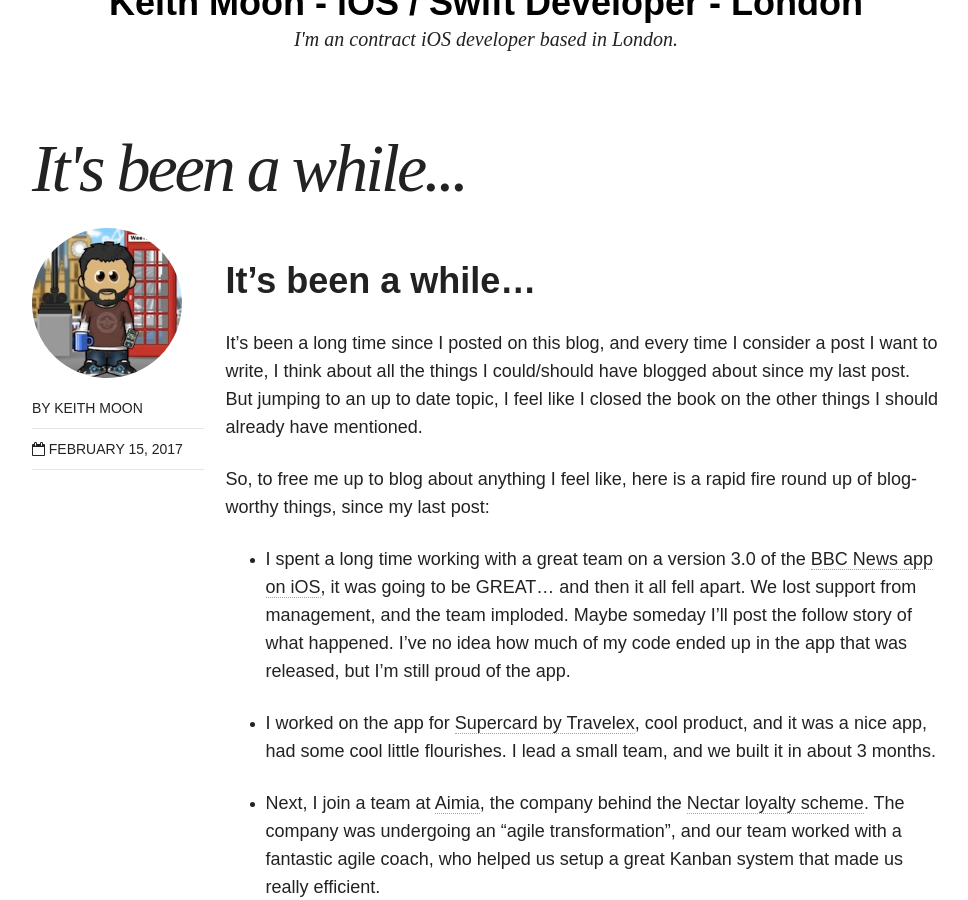
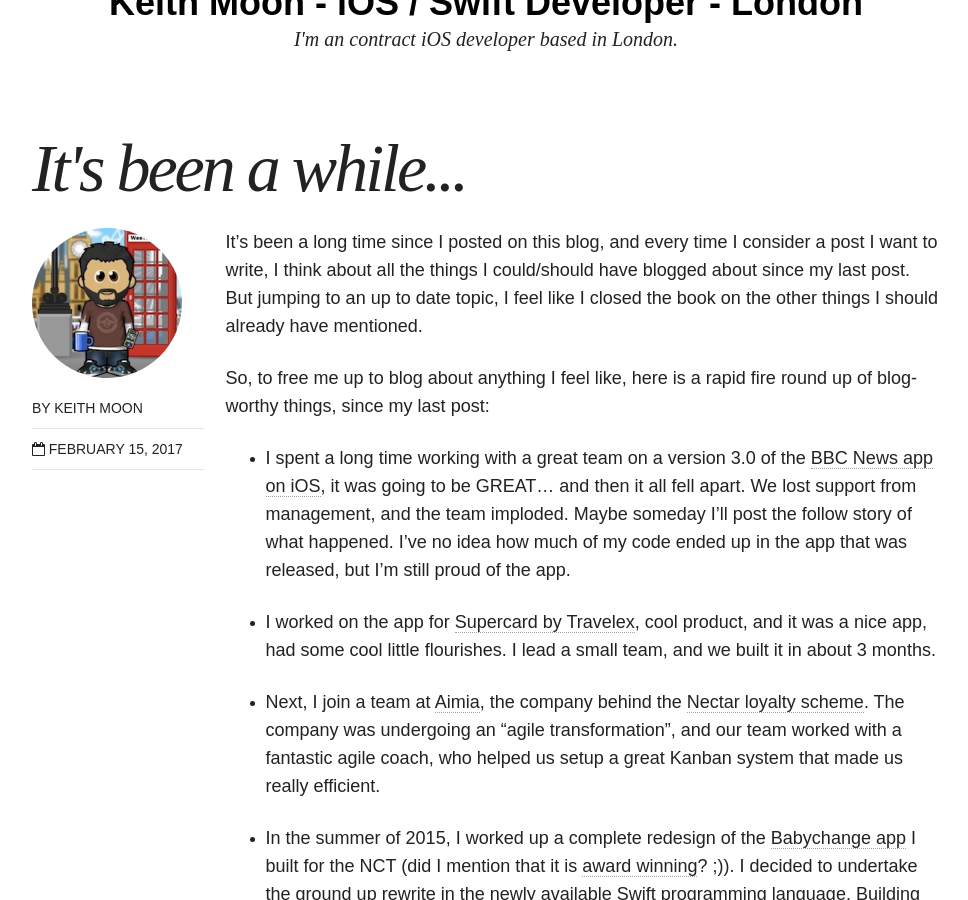
Before and after one commit to keefmoon/keefmoon.github.io, a Jekyll site: the page built from _posts/blog/2017-02-15-catch-up.md, in a window 1280 px wide and 900 px high, scrolled down 344 px. Shown: the whole window, without its empty margins (154-1122 px from the left). Built offline with Jekyll 4.4.1, drawn with Linux system fonts in a browser that asks for light colours; nearby versions of some CDN libraries.

Commit message:
Removing title as it's covered elsewhere

```diff
--- a/_posts/blog/2017-02-15-catch-up.md
+++ b/_posts/blog/2017-02-15-catch-up.md
@@ -6,8 +6,6 @@
 tags: []
 author: keith_moon
 ---
-
-# It's been a while...
 
 It's been a long time since I posted on this blog, and every time I consider a post I want to write, I think about all the things I could/should have blogged about since my last post. But jumping to an up to date topic, I feel like I closed the book on the other things I should already have mentioned.
 
```
